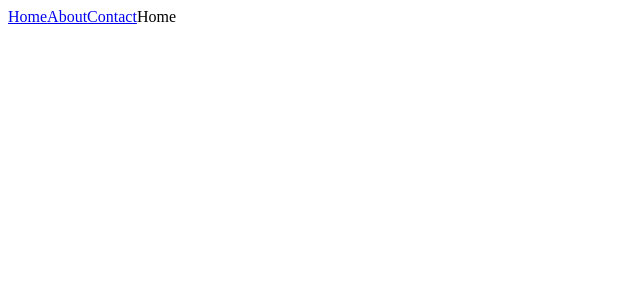
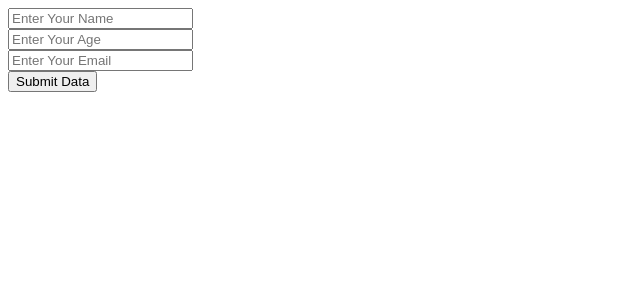
Before and after one commit to Kumar-Ankit56/React-Concept, a React (Vite) app: page / in a window 1280 px wide. Shown: the top 300 px of the page, without its empty margins (0-640 px from the left). Built offline with nearby package versions, Linux system fonts and the light colour scheme.

Commit message:
Basic Form handling

```diff
--- a/src/App.jsx
+++ b/src/App.jsx
@@ -1,28 +1,52 @@
-import { Route, BrowserRouter, NavLink, Routes } from "react-router-dom";
+import { useState } from "react";
 
-function Home() {
-  return <>Home</>;
-}
-function About() {
-  return <>About Ankit</>;
-}
-function Contact() {
-  return <>Contact</>;
-}
+//Handling Basic form
 function App() {
+  const [name, setname] = useState("");
+  const [email, setemail] = useState("");
+  const [age, setage] = useState("");
+
+  const handleName = (e) => {
+    setname(e.target.value);
+  };
+  const handleAge = (e) => {
+    setage(e.target.value);
+  };
+  const handleEmail = (e) => {
+    setemail(e.target.value);
+  };
+  const handleSubmit = (e) => {
+    e.preventDafault();
+    console.log(name, age, email);
+  };
   return (
     <>
-      <BrowserRouter>
-        <NavLink to="/">Home</NavLink>
-        <NavLink to="/About">About</NavLink>
-        <NavLink to="/Contact">Contact</NavLink>
-
-        <Routes>
-          <Route path="/" element={<Home />} />
-          <Route path="/About" element={<About />} />
-          <Route path="/Contact" element={<Contact />} />
-        </Routes>
-      </BrowserRouter>
+      <div>
+        <form onSubmit={handleSubmit}>
+          <input
+            type="text"
+            value={name}
+            placeholder="Enter Your Name"
+            onChange={handleName}
+          />{" "}
+          <br />
+          <input
+            type="text"
+            value={age}
+            placeholder="Enter Your Age"
+            onChange={handleAge}
+          />{" "}
+          <br />
+          <input
+            type="text"
+            value={email}
+            placeholder="Enter Your Email"
+            onChange={handleEmail}
+          />{" "}
+          <br />
+          <button type="submit">Submit Data</button>
+        </form>
+      </div>
     </>
   );
 }
```
